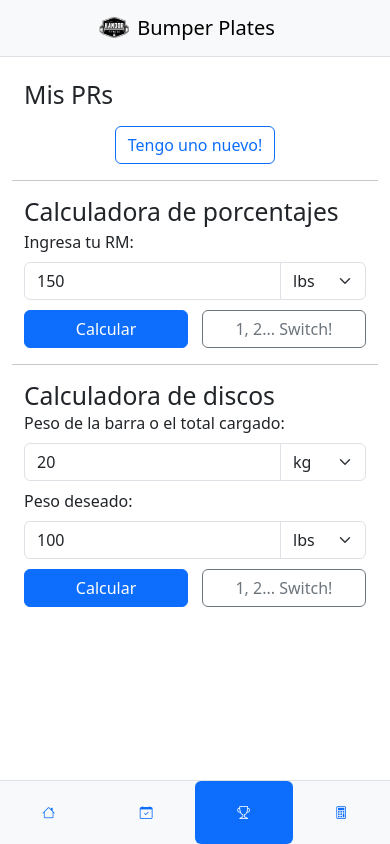
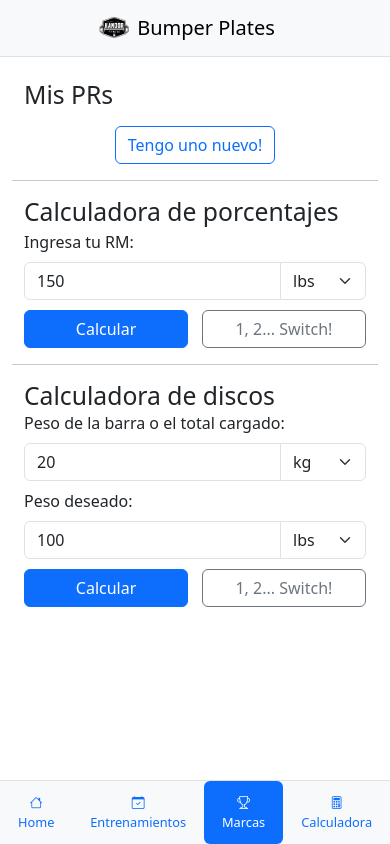
Before and after one commit to exondre/bumper-plates-front, an Angular app: page /marcas in a window 390 px wide. Built offline with nearby package versions, Linux system fonts and the light colour scheme.

Commit message:
style: show truncated labels in bottom tabs

```diff
--- a/src/app/app.component.html
+++ b/src/app/app.component.html
@@ -10,22 +10,22 @@
 <nav class="nav nav-pills nav-fill flex-nowrap fixed-bottom bg-light border-top">
   <a class="nav-link d-flex flex-column align-items-center justify-content-center" routerLink="/home" routerLinkActive="active" aria-label="Inicio">
     <i class="bi bi-house"></i>
-    <span class="d-none d-sm-block">Home</span>
+    <span>Home</span>
   </a>
   <a class="nav-link d-flex flex-column align-items-center justify-content-center" routerLink="/entrenamientos" routerLinkActive="active" aria-label="Entrenamientos">
     <i class="bi bi-calendar-check"></i>
-    <span class="d-none d-sm-block">Entrenamientos</span>
+    <span>Entrenamientos</span>
   </a>
   <a class="nav-link d-flex flex-column align-items-center justify-content-center" routerLink="/marcas" routerLinkActive="active" aria-label="Marcas">
     <i class="bi bi-trophy"></i>
-    <span class="d-none d-sm-block">Marcas</span>
+    <span>Marcas</span>
   </a>
   <a class="nav-link d-flex flex-column align-items-center justify-content-center" routerLink="/calculadora" routerLinkActive="active" aria-label="Calculadora">
     <i class="bi bi-calculator"></i>
-    <span class="d-none d-sm-block">Calculadora</span>
+    <span>Calculadora</span>
   </a>
   <a class="nav-link d-none d-flex flex-column align-items-center justify-content-center" routerLink="/configuraciones" routerLinkActive="active" aria-label="Configuraciones">
     <i class="bi bi-gear"></i>
-    <span class="d-none d-sm-block">Config</span>
+    <span>Config</span>
   </a>
 </nav>
--- a/src/app/app.component.scss
+++ b/src/app/app.component.scss
@@ -2,7 +2,16 @@ nav {
   font-size: 0.8rem;
   height: 4rem;
   .nav-link {
-    padding: 0.25rem 0;
+    padding: 0.25rem 0.25rem;
+    min-width: 0;
+
+    span {
+      display: block;
+      overflow: hidden;
+      text-overflow: ellipsis;
+      white-space: nowrap;
+      width: 100%;
+    }
   }
 }
 
```
